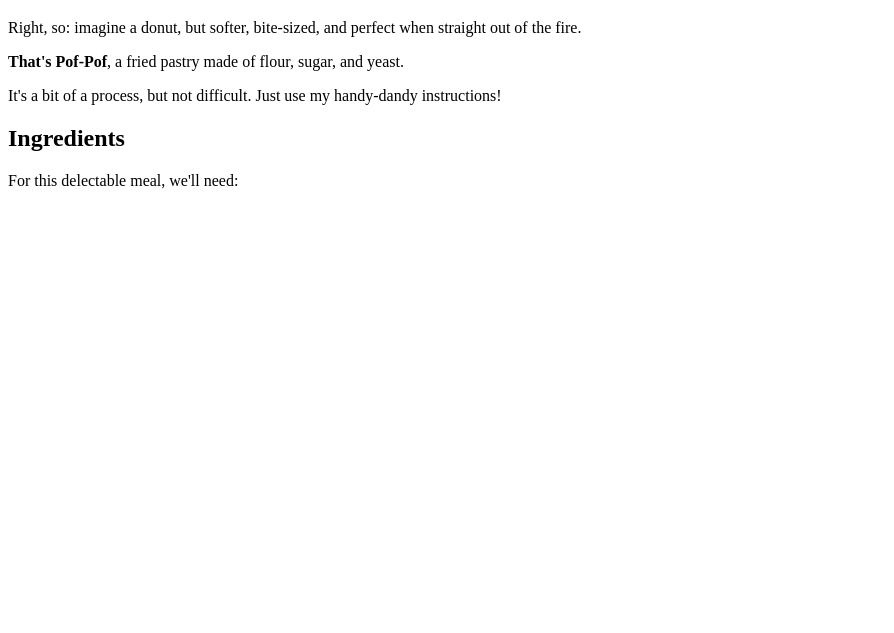
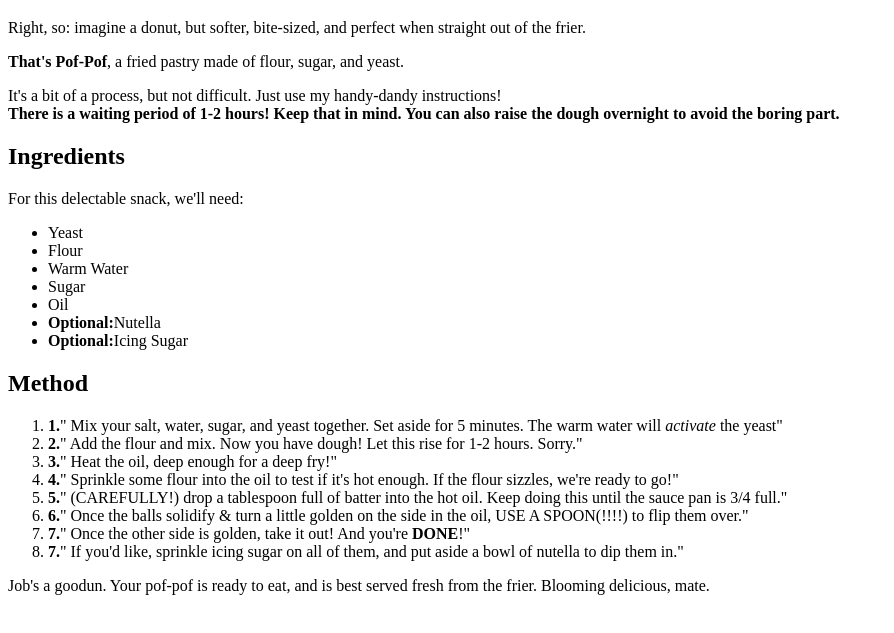
Before and after one commit to captainkhadijah/odin_recipes, a plain HTML site: page pages/pof-pof.html in a window 1280 px wide. Shown: the part 61-694 px from the top of the page, without its empty margins (0-894 px from the left). Drawn offline with Linux system fonts and the light colour scheme.

Commit message:
Added recipe instructions for pof-pof

```diff
--- a/pages/pof-pof.html
+++ b/pages/pof-pof.html
@@ -7,11 +7,32 @@
 </head>
 <body>
     <h1>Nigerian Pof-Pof</h1>
-    <p>Right, so: imagine a donut, but softer, bite-sized, and perfect when straight out of the fire.</p>
+    <p>Right, so: imagine a donut, but softer, bite-sized, and perfect when straight out of the frier.</p>
     <p><strong>That's Pof-Pof</strong>, a fried pastry made of flour, sugar, and yeast.</p>
-    <p>It's a bit of a process, but not difficult. Just use my handy-dandy instructions!</p>
+    <p>It's a bit of a process, but not difficult. Just use my handy-dandy instructions!<br><b>There is a waiting period of 1-2 hours! Keep that in mind. You can also raise the dough overnight to avoid the boring part.</b></p>
 
     <h2>Ingredients</h2>
-    <p>For this delectable meal, we'll need:</p>
+    <p>For this delectable snack, we'll need:</p>
+    <ul>
+        <li>Yeast</li>
+        <li>Flour</li>
+        <li>Warm Water</li>
+        <li>Sugar</li>
+        <li>Oil</li>
+        <li><b>Optional:</b>Nutella</li>
+        <li><b>Optional:</b>Icing Sugar</li>
+    </ul>
+    <h2>Method</h2>
+    <ol>
+        <li><b>1.</b>" Mix your salt, water, sugar, and yeast together. Set aside for 5 minutes. The warm water will <em>activate</em> the yeast"</li>
+        <li><b>2.</b>" Add the flour and mix. Now you have dough! Let this rise for 1-2 hours. Sorry."</li>
+        <li><b>3.</b>" Heat the oil, deep enough for a deep fry!"</li>
+        <li><b>4.</b>" Sprinkle some flour into the oil to test if it's hot enough. If the flour sizzles, we're ready to go!"</li>
+        <li><b>5.</b>" (CAREFULLY!) drop a tablespoon full of batter into the hot oil. Keep doing this until the sauce pan is 3/4 full."</li>
+        <li><b>6.</b>" Once the balls solidify & turn a little golden on the side in the oil, USE A SPOON(!!!!) to flip them over."</li>
+        <li><b>7.</b>" Once the other side is golden, take it out! And you're <b>DONE</b>!"</li>
+        <li><b>7.</b>" If you'd like, sprinkle icing sugar on all of them, and put aside a bowl of nutella to dip them in."</li>
+    </ol>
+    <p>Job's a goodun. Your pof-pof is ready to eat, and is best served fresh from the frier. Blooming delicious, mate.</p>
 </body>
 </html>
```
